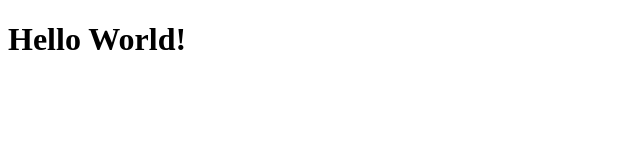
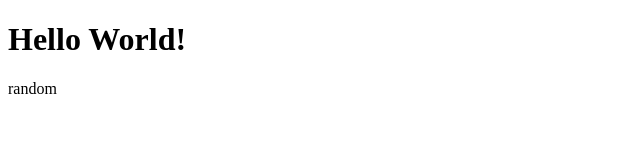
Before and after one commit to j0007/j0007.github.io, a plain HTML site: page index.html in a window 1280 px wide. Shown: the full height of the page, 0-640 px from the left. Drawn offline with Linux system fonts and the light colour scheme.

Commit message:
added more

```diff
--- a/index.html
+++ b/index.html
@@ -5,5 +5,6 @@
     </head>
     <body>
         <h1> Hello World!</h1>
+        <p> random </p>
     </body>
 </html>
```
